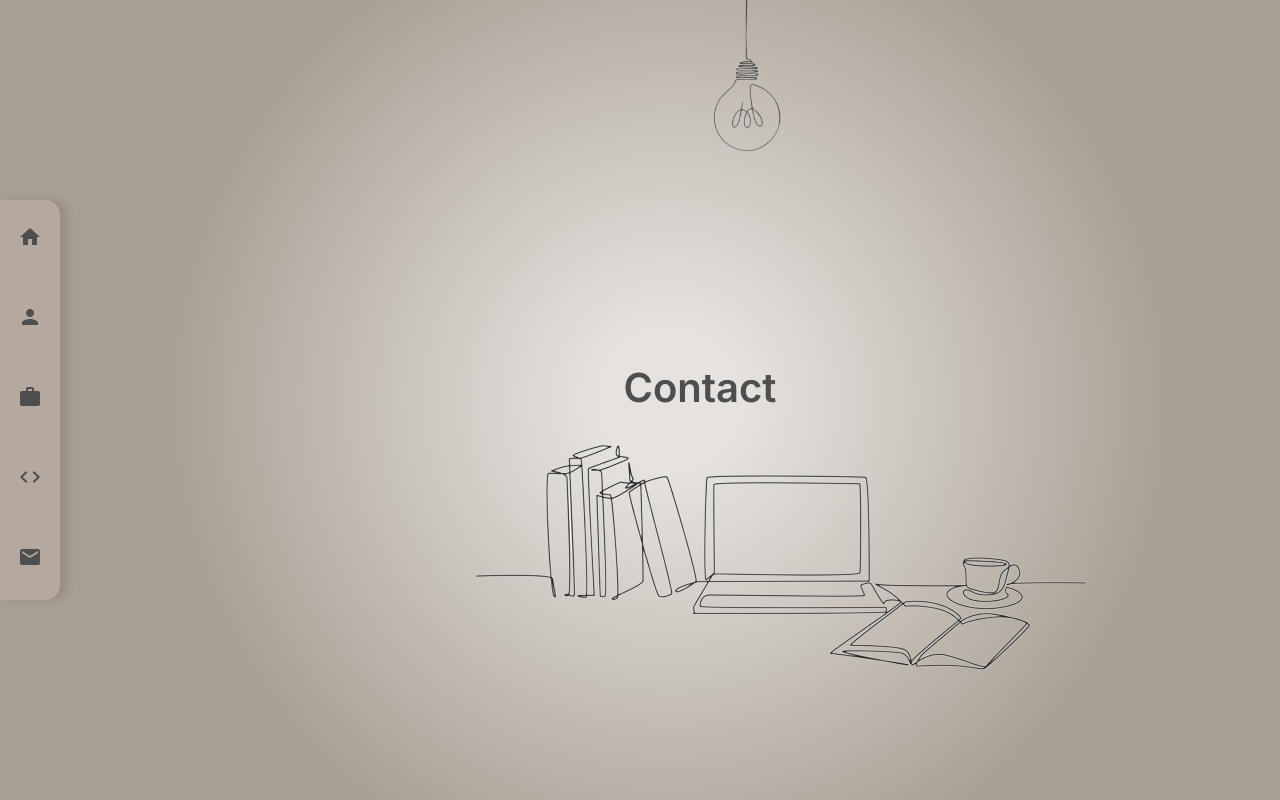
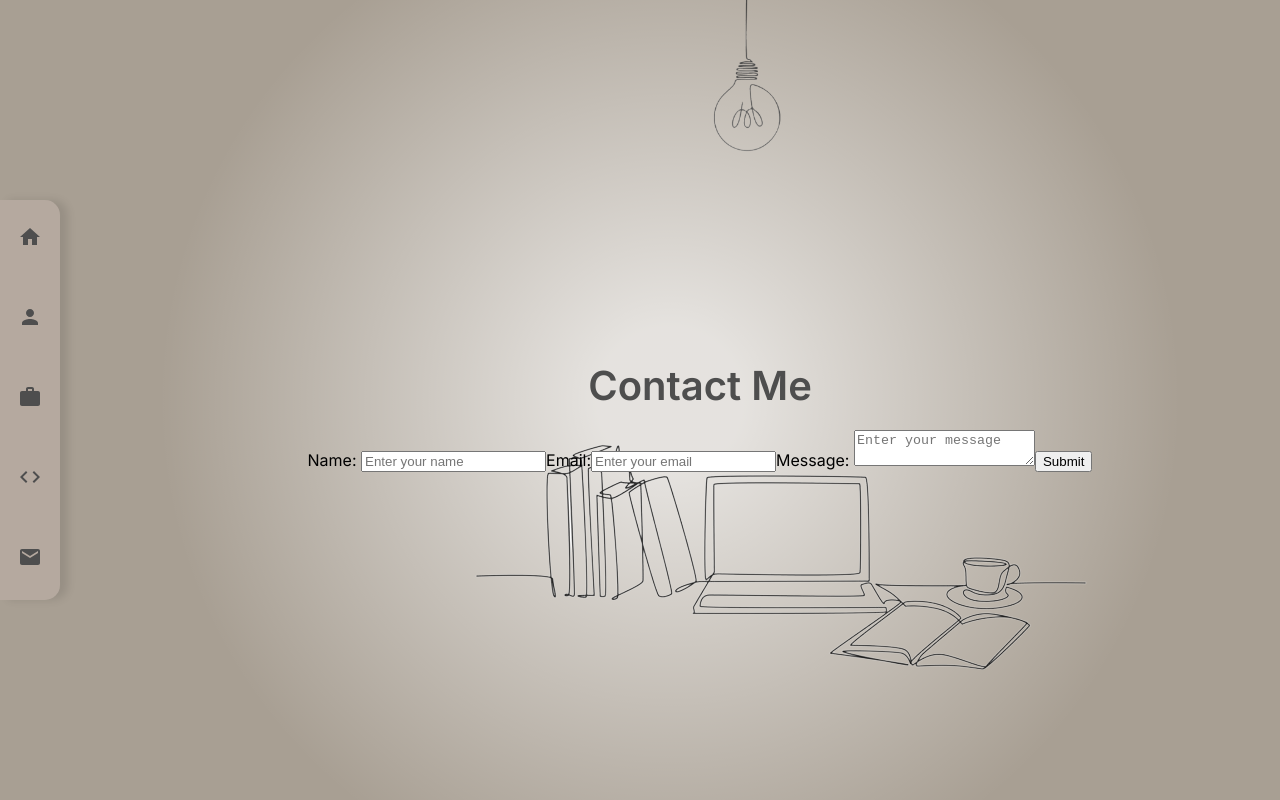
Before and after one commit to gracelo0717/gracelo0717.github.io, a React app: page /contact in a window 1280 px wide. Shown: the top 800 px of the page. Built offline with nearby package versions, Linux system fonts and the light colour scheme.

Commit message:
add contact form

```diff
--- a/src/components/Contact.tsx
+++ b/src/components/Contact.tsx
@@ -3,8 +3,35 @@ import React from 'react';
 const Contact = () => {
   return (
     <section id='contact'>
-      <h2>Contact</h2>
-      <p></p>
+      <h2>Contact Me</h2>
+      <form className='contact-form'>
+        <label>Name: </label>
+        <input
+          type='text'
+          id='name'
+          name='name'
+          placeholder='Enter your name'
+        />
+
+        <label>Email:</label>
+        <input
+          type='email'
+          id='email'
+          name='email'
+          placeholder='Enter your email'
+        />
+
+        <label>Message: </label>
+        <textarea
+          id='message'
+          name='message'
+          placeholder='Enter your message'
+        ></textarea>
+
+        <button type='button' className='submit-btn'>
+          Submit
+        </button>
+      </form>
     </section>
   );
 };
```
